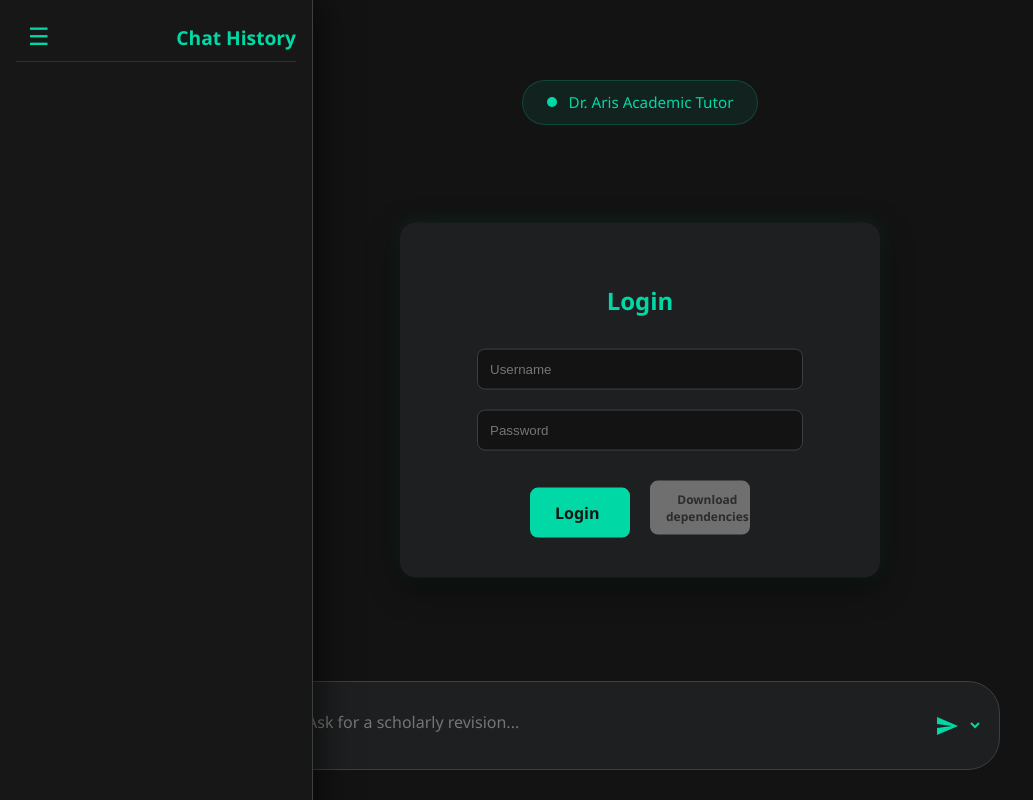
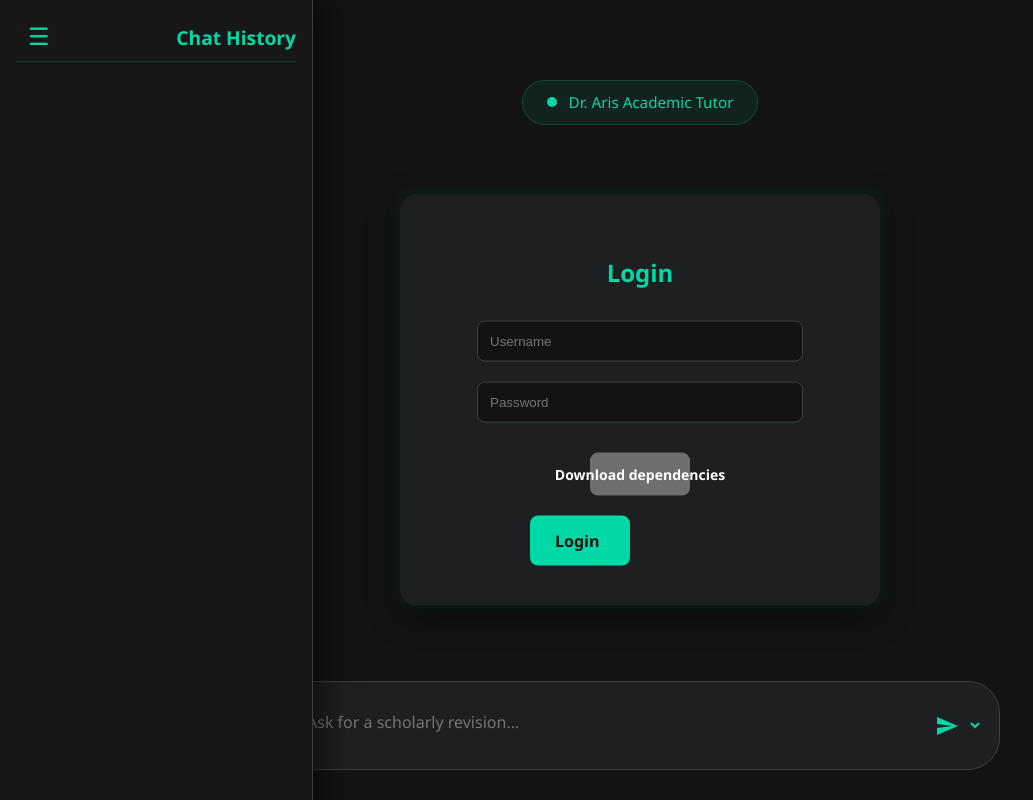
Before and after one commit to Noah120833/Academic-Tutor, a React (Vite) app: page / in a window 1280 px wide. Shown: the whole page, without its empty margins (0-1033 px from the left). Built offline with nearby package versions, Linux system fonts and the light colour scheme.

Commit message:
Refactor #dependencies styles for better readability
Improved styling for the #dependencies element, enhancing readability and layout.

```diff
--- a/src/App.css
+++ b/src/App.css
@@ -469,16 +469,27 @@ button:disabled {
 }
 
 #dependencies {
-background-color: rgb(111, 111, 111);
-color: rgb(44, 44, 44);
-border-radius: 8px;
-padding: 8px 14px;
-cursor: pointer;
-font-weight: 600;
-margin-bottom: -57px;
-margin-left: 120px;
-font-size: 1.5vh;
-border: 2px solid rgb(111, 111, 111);
+  background-color: rgb(111, 111, 111);
+  color: #ffffff; /* Improved contrast for readability */
+  border-radius: 8px;
+  padding: 10px 20px; /* Increased padding for a more professional look */
+  cursor: pointer;
+  font-weight: 600;
+
+  /* Layout */
+  display: inline-flex;
+  align-items: center;
+  justify-content: center;
+  white-space: nowrap; /* Prevents text from going outside or wrapping */
+
+  /* Positioning */
+  margin-bottom: 10px; /* Removed the deep negative margin for stability */
+  margin-left: 0;      /* Centering is usually safer inside the flex container */
+
+  /* Typography */
+  font-size: 14px;     /* Changed from vh to px for stability */
+  border: 2px solid rgb(111, 111, 111);
+  transition: background-color 0.2s;
 }
 
 #dependencies:hover {
```
